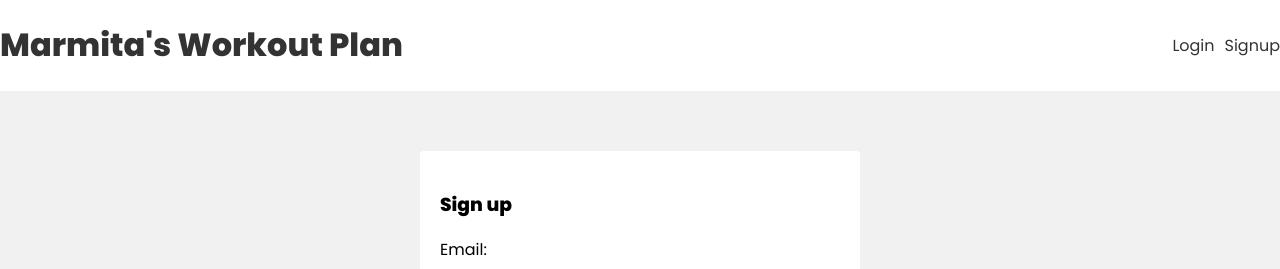
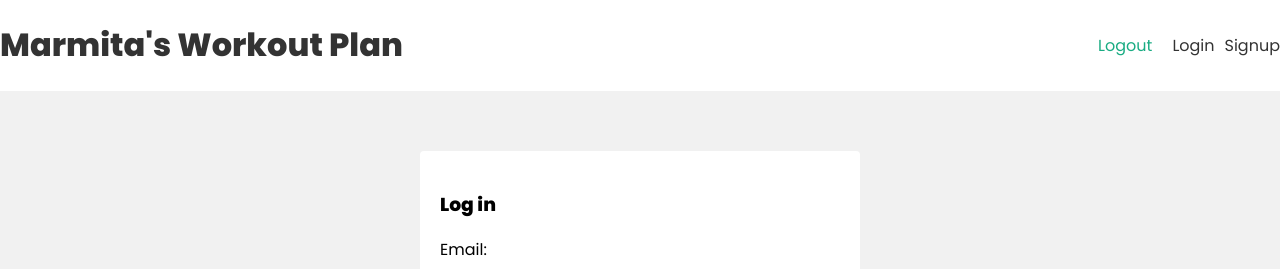
Before and after one commit to kdsidlacan15/MERN-SAMPLE-APP, a React (Create React App) app in the folder frontend/: page /login in a window 1280 px wide. Shown: the top 269 px of the page. Built offline with nearby package versions, Linux system fonts and the light colour scheme.

Commit message:
add logout function

```diff
--- a/frontend/src/components/Navbar.jsx
+++ b/frontend/src/components/Navbar.jsx
@@ -1,6 +1,11 @@
 import { Link } from 'react-router-dom'
+import { useLogout } from '../hooks/useLogout'
 
 const Navbar = () => {
+  const { logout } = useLogout()
+  const handleClick = () => {
+    logout()
+  }
   return (
     <header>
       <div className="container">
@@ -8,6 +13,9 @@
           <h1>Marmita's Workout Plan</h1>
         </Link>
         <nav>
+          <div>
+            <button onClick={handleClick}>Logout</button>
+          </div>
           <div>
             <Link to="/login">Login</Link>
             <Link to="/signup">Signup</Link>
--- /dev/null
+++ b/frontend/src/hooks/useLogout.js
@@ -0,0 +1,13 @@
+import { useAuthContext } from './useAuthContext'
+
+export const useLogout = () => {
+  const { dispatch } = useAuthContext()
+
+  const logout = () => {
+    // remove user from storage
+    localStorage.removeItem('user')
+    // dispatch logout action
+    dispatch({type:'LOGOUT'})
+  }
+  return { logout }
+}
--- a/frontend/src/index.css
+++ b/frontend/src/index.css
@@ -268,3 +268,14 @@
   background: #fff;
   border-radius: 4px;
 }
+
+nav button {
+  background: #fff;
+  color: var(--primary);
+  border: 2px solid var(--primary);
+  padding: 6px 10px;
+  border: 4px;
+  font-family: "Poppins";
+  cursor: pointer;
+  font-size: 1em;
+}
--- a/frontend/src/pages/Login.jsx
+++ b/frontend/src/pages/Login.jsx
@@ -12,7 +12,7 @@
 
   return (
     <form onSubmit={handleSubmit} className="login">
-      <h3>Sign up</h3>
+      <h3>Log in</h3>
 
       <label>Email:</label>
       <input
```
